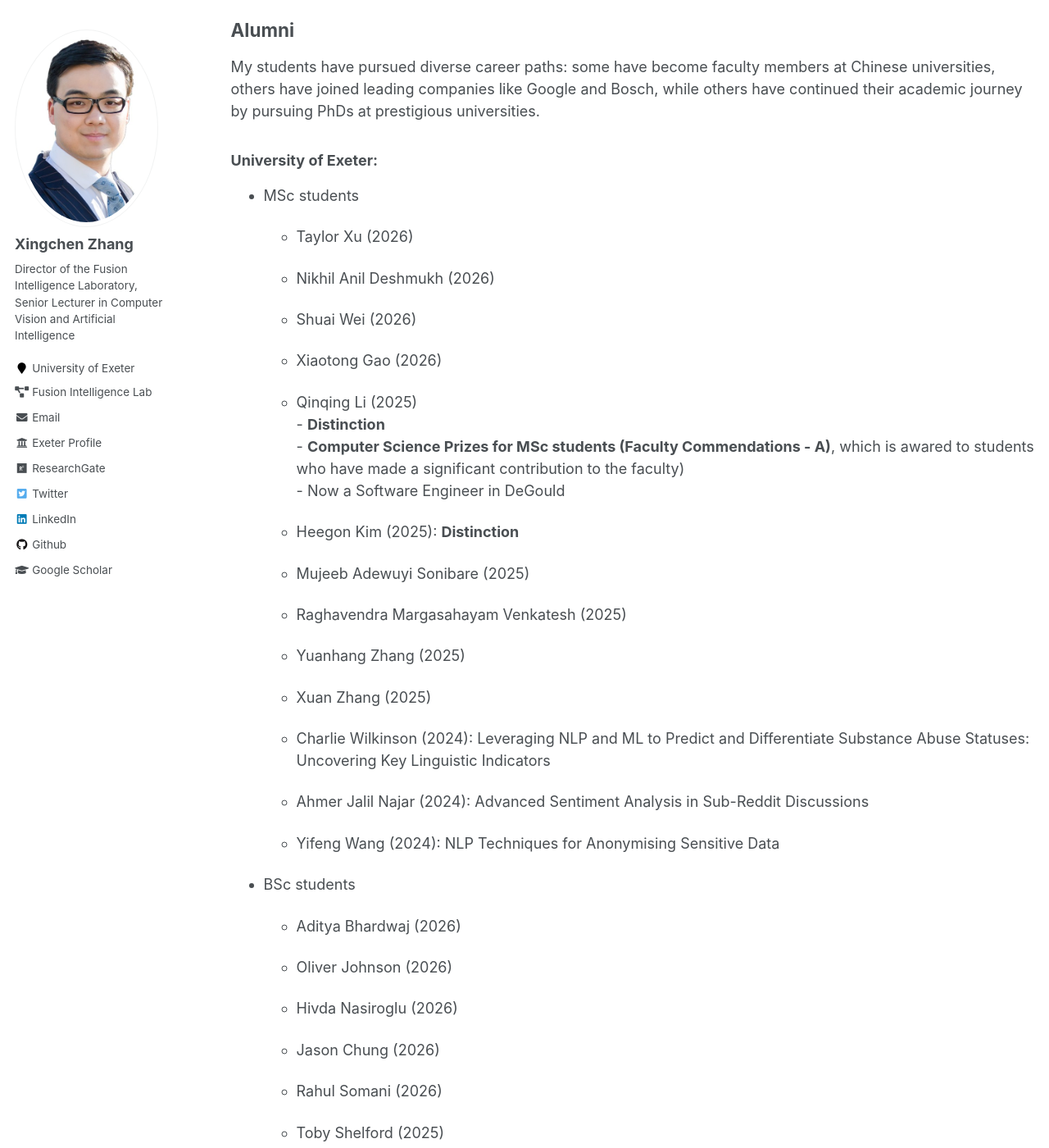
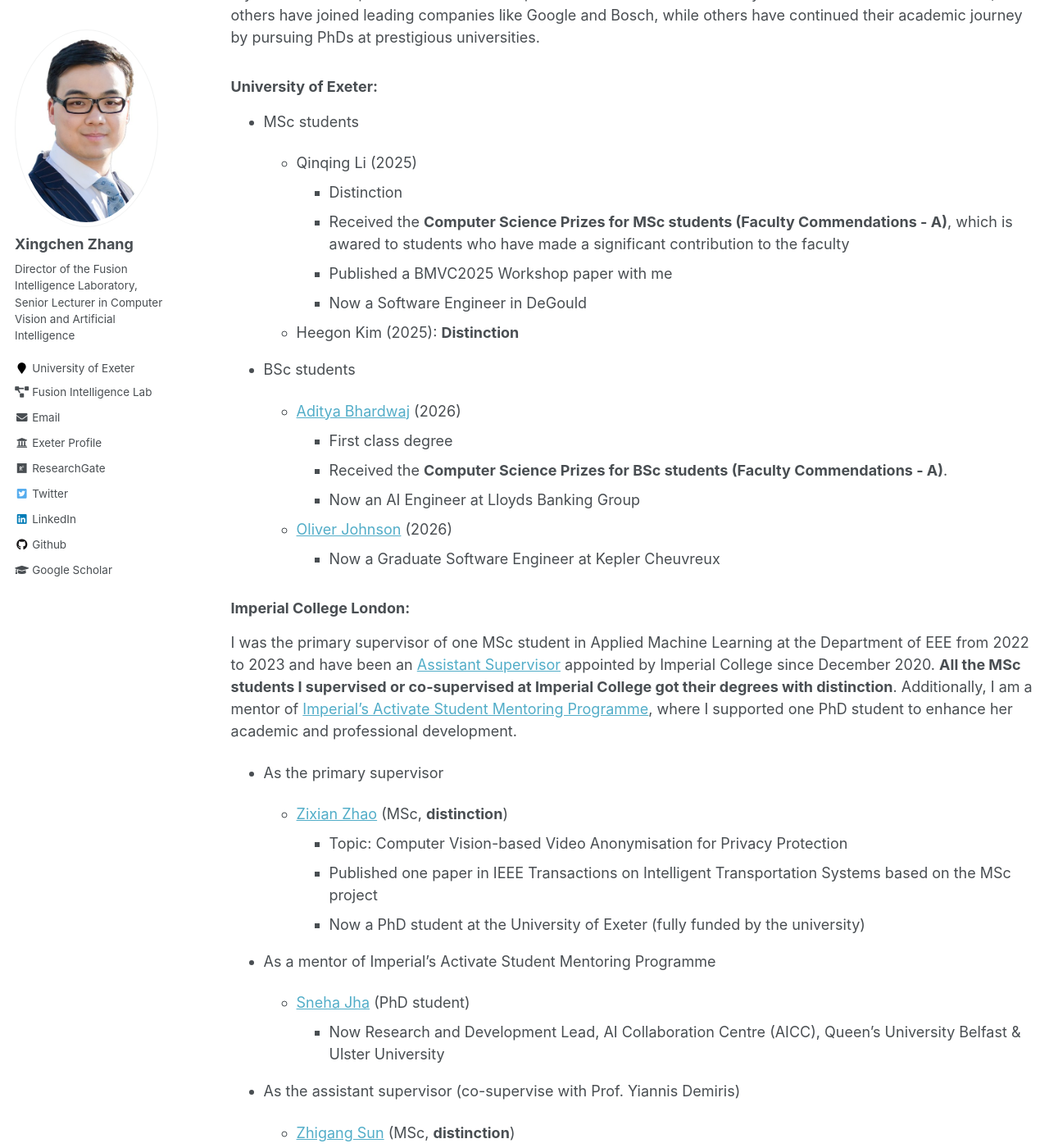
Before and after one commit to xingchenzhang/xingchenzhang.github.io, a Jekyll site: the page built from _pages/team.md, in a window 1280 px wide and 1400 px high, scrolled down 1591 px. Shown: the whole window at 82% size. Built offline with Jekyll 4.4.1, drawn with Linux system fonts in a browser that asks for light colours; some of the changed text lies outside the part shown.

Commit message:
update team page

```diff
--- a/_pages/team.md
+++ b/_pages/team.md
@@ -19,7 +19,7 @@
 - In 2026, My BSc student Aditya Bhardwaj received the **Computer Science Prizes for BSc students (Faculty Commendations - A)**.
 
 
-## **Current team**
+## Current team
 
 ### University of Exeter:
 
@@ -44,18 +44,14 @@
 
 - [Zhenyue Gu](https://scholar.google.com/citations?user=s4FCNVUAAAAJ&hl=en) (2026-). Co-supervisor: Prof. Andrew Howes (Head of the Department of Computer Science), Dr. Céline Clavel (Université Paris-Saclay), Prof. Nicolas Sabouret (Université Paris-Saclay)
 
-BSc students:
+
+MSc and Undergraduate Research Students
+
+I also supervise MSc and undergraduate research projects each year. Selected current students working closely with FIL are listed below.
 
 - Kazybek Khairulla
-- Oliver Methold
-- Pyae Thaw
 
-MSc students:
-
-- Ali Sajjad (2026)
-
-
-## **Alumni**
+## Selected Alumni and Former Students
 
 My students have pursued diverse career paths: some have become faculty members at Chinese universities, others have joined leading companies like Google and Bosch, while others have continued their academic journey by pursuing PhDs at prestigious universities.
 
@@ -63,51 +59,25 @@
 
 - MSc students
 
-  - Taylor Xu (2026)
-
-  - Nikhil Anil Deshmukh (2026)
-
-  - Shuai Wei (2026)
-
-  - Xiaotong Gao (2026)
-
-  - Qinqing Li (2025)
-        - **Distinction**
-        - **Computer Science Prizes for MSc students (Faculty Commendations - A)**, which is awared to students who have made a significant contribution to the faculty)
+   - Qinqing Li (2025)
+        - Distinction
+        - Received the **Computer Science Prizes for MSc students (Faculty Commendations - A)**, which is awared to students who have made a significant contribution to the faculty
+        - Published a BMVC2025 Workshop paper with me
         - Now a Software Engineer in DeGould
 
   - Heegon Kim (2025): **Distinction**
 
-  - Mujeeb Adewuyi Sonibare (2025)
-
-  - Raghavendra Margasahayam Venkatesh (2025)
-
-  - Yuanhang Zhang (2025)
-
-  - Xuan Zhang (2025)
-
-  - Charlie Wilkinson (2024): Leveraging NLP and ML to Predict and Differentiate Substance Abuse Statuses: Uncovering Key Linguistic Indicators
-
-  - Ahmer Jalil Najar (2024): Advanced Sentiment Analysis in Sub-Reddit Discussions
-
-  - Yifeng Wang (2024): NLP Techniques for Anonymising Sensitive Data
-
 
 - BSc students
 
-  - Aditya Bhardwaj (2026)
+  - [Aditya Bhardwaj](https://www.linkedin.com/in/aditya-bhardwaj-801b482a5/) (2026)
+    - First class degree
+    - Received the **Computer Science Prizes for BSc students (Faculty Commendations - A)**.
+    - Now an AI Engineer at Lloyds Banking Group
 
-  - Oliver Johnson (2026)
+  - [Oliver Johnson](https://www.linkedin.com/in/oliver-r-johnson/) (2026)
+    - Now a Graduate Software Engineer at Kepler Cheuvreux
 
-  - Hivda Nasiroglu (2026)
-
-  - Jason Chung (2026)
-
-  - Rahul Somani (2026)
-
-  - Toby Shelford (2025)
-
-  - Zihan Wang (2025)
 
 ### Imperial College London:
 
```
